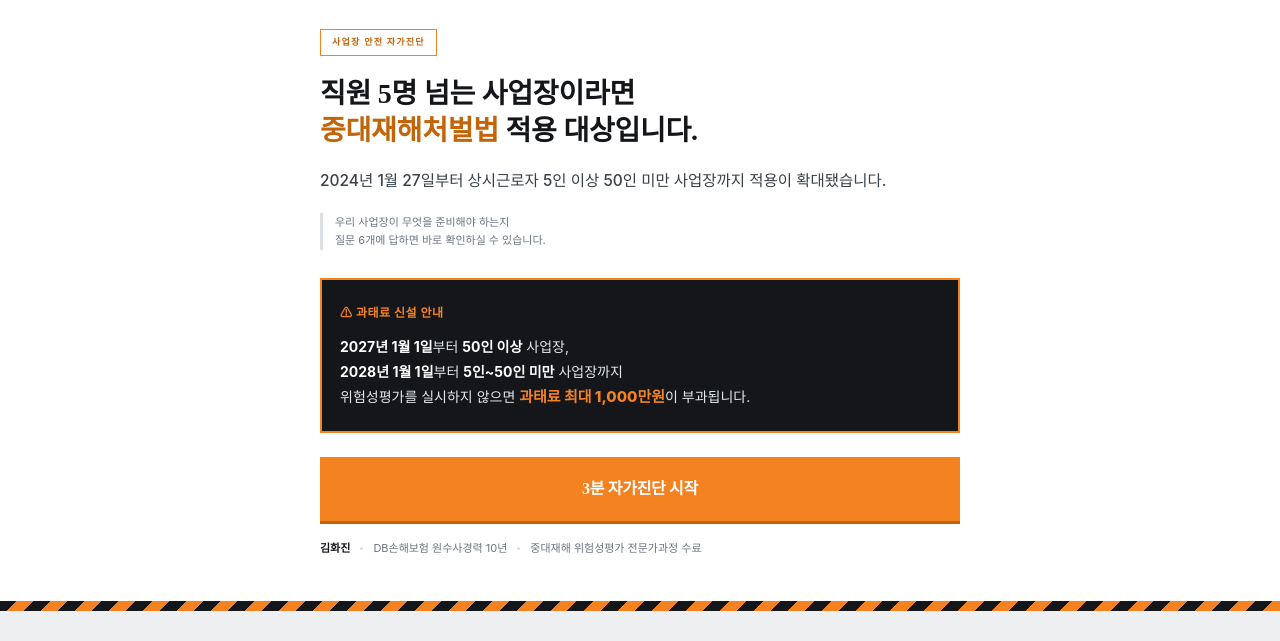
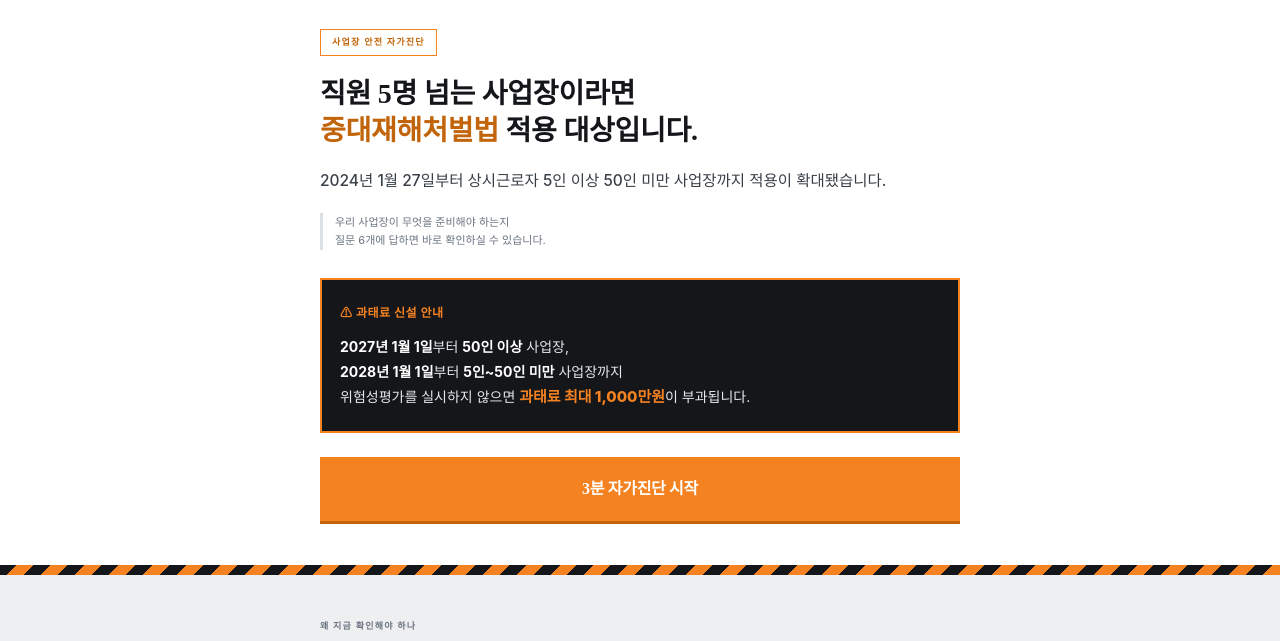
Before and after one commit to daonpartners/daon, a plain HTML site: page business/index.html in a window 1280 px wide. Shown: the part 64-705 px from the top of the page. Drawn offline with Linux system fonts and the light colour scheme; a web font is replaced by a local one.

Commit message:
Add files via upload

```diff
--- a/business/index.html
+++ b/business/index.html
@@ -3,8 +3,8 @@
 <head>
 <meta charset="UTF-8">
 <meta name="viewport" content="width=device-width, initial-scale=1.0, viewport-fit=cover">
-<title>천안·아산 사업장 안전 자가진단 | 김화진</title>
-<meta name="description" content="직원 5명 이상 사업장의 중대재해처벌법 대응, 3분 자가진단으로 우리 사업장 점검 항목을 확인하세요. 천안·아산 김화진.">
+<title>사업장 안전 자가진단 | 다온파트너스</title>
+<meta name="description" content="직원 5명 이상 사업장의 중대재해처벌법 대응, 3분 자가진단으로 우리 사업장 점검 항목을 확인하세요. 다온파트너스.">
 <meta name="robots" content="index, follow">
 
 <!-- 검색엔진 소유확인: 서치어드바이저에서 발급받은 값으로 교체 -->
@@ -14,7 +14,7 @@
 <!-- 카카오톡·SNS 공유 카드 -->
 <meta property="og:type" content="website">
 <meta property="og:locale" content="ko_KR">
-<meta property="og:site_name" content="김화진 | 천안·아산">
+<meta property="og:site_name" content="다온파트너스">
 <meta property="og:title" content="직원 5명 넘는 사업장이라면 중대재해처벌법 적용 대상입니다">
 <meta property="og:description" content="3분 자가진단으로 우리 사업장 점검 항목을 확인하세요. 천안·아산.">
 <meta property="og:url" content="https://daon.io.kr/business">
@@ -338,12 +338,6 @@ details p{padding:0 16px 16px;font-size:12px;color:var(--ink-2);line-height:1.65
     </div>
 
     <a href="#quiz" class="btn">3분 자가진단 시작</a>
-
-    <div class="hero__by">
-      <b>김화진</b><span class="dot"></span>
-      <span>DB손해보험 원수사경력 10년</span><span class="dot"></span>
-      <span>중대재해 위험성평가 전문가과정 수료</span>
-    </div>
   </div>
 </section>
 
```
